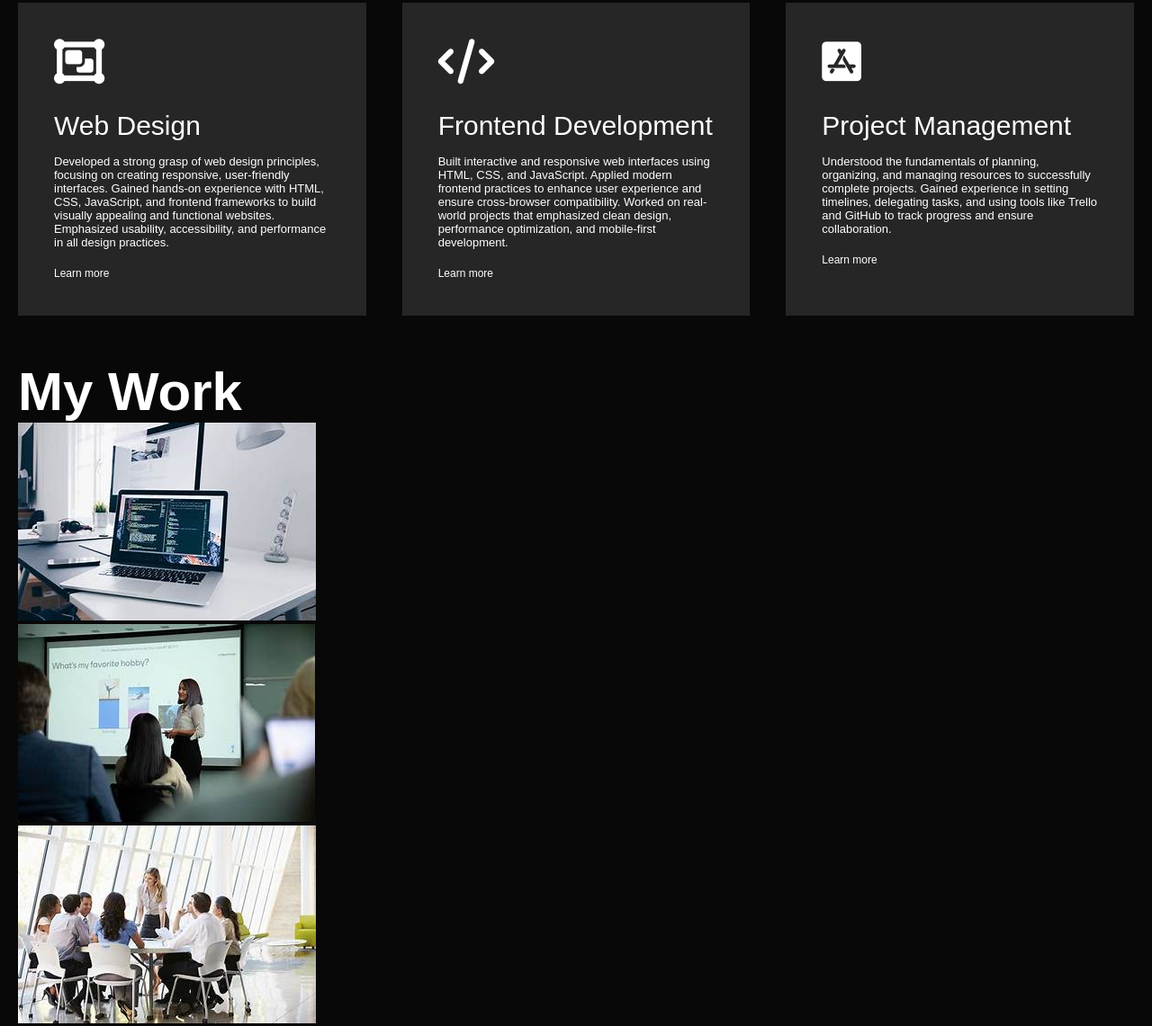
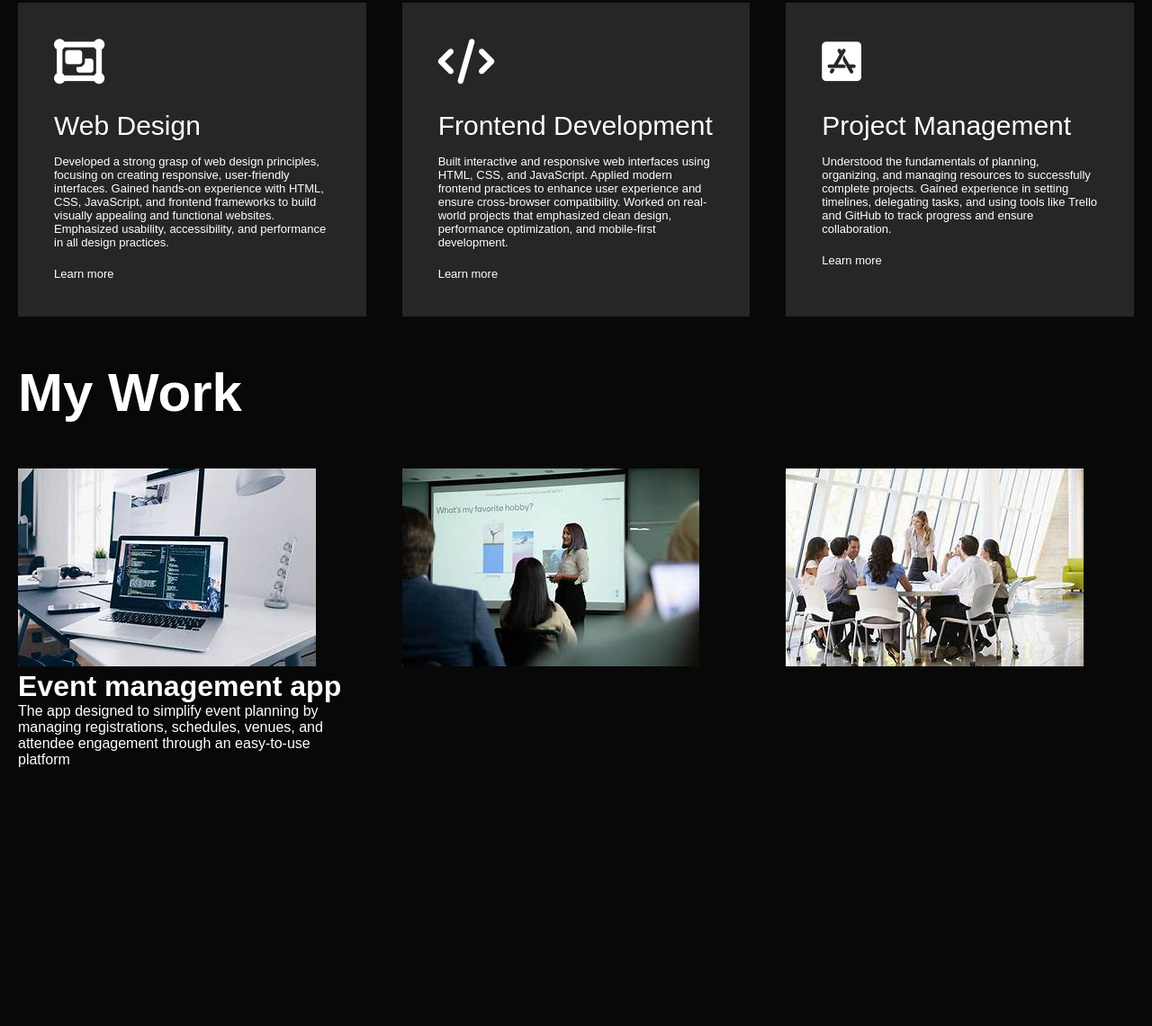
Before and after one commit to Kavinipremarathna/My-Portfolio, a plain HTML site: page index.html in a window 1280 px wide. Shown: the part 1610-2751 px from the top of the page at 90% size. After the commit the page ends 2474 px from the top, so only its background shows below. Drawn offline with Linux system fonts and the light colour scheme; files whose address does not match are found by name.

Commit message:
layer part

```diff
--- a/index.html
+++ b/index.html
@@ -108,6 +108,11 @@
         <div class="work-list">
             <div class="work">
                 <img src="1.jpeg">
+                  <div class="layer">
+                    <h1>Event management app</h1>
+                    <p> The app designed to simplify event planning by managing registrations, schedules, venues, and attendee engagement through an easy-to-use platform</p>
+                    <a href="#"></a>
+                  </div>
             </div>
             <div class="work">
                 <img src="2.jpeg">
--- a/style.css
+++ b/style.css
@@ -180,7 +180,7 @@ nav ul li a{
 
 .services-list div a{
     text-decoration:none ;
-    color: #fff;
+    color: #fff;`
     font-size: 12px;
     margin-top: 20px;
     display:inline-block ;
@@ -194,5 +194,15 @@ nav ul li a{
 /*------------------portfolio------------*/
 #portfolio{
     padding:50px 0;
+}
+
+.work-list{
+    display:grid;
+    grid-template-columns:repeat(auto-fit,minmax(250px,1fr));
+    grid-gap: 40px;
+    margin-top:50px;
+}
+
+.work{
 
 }
```
